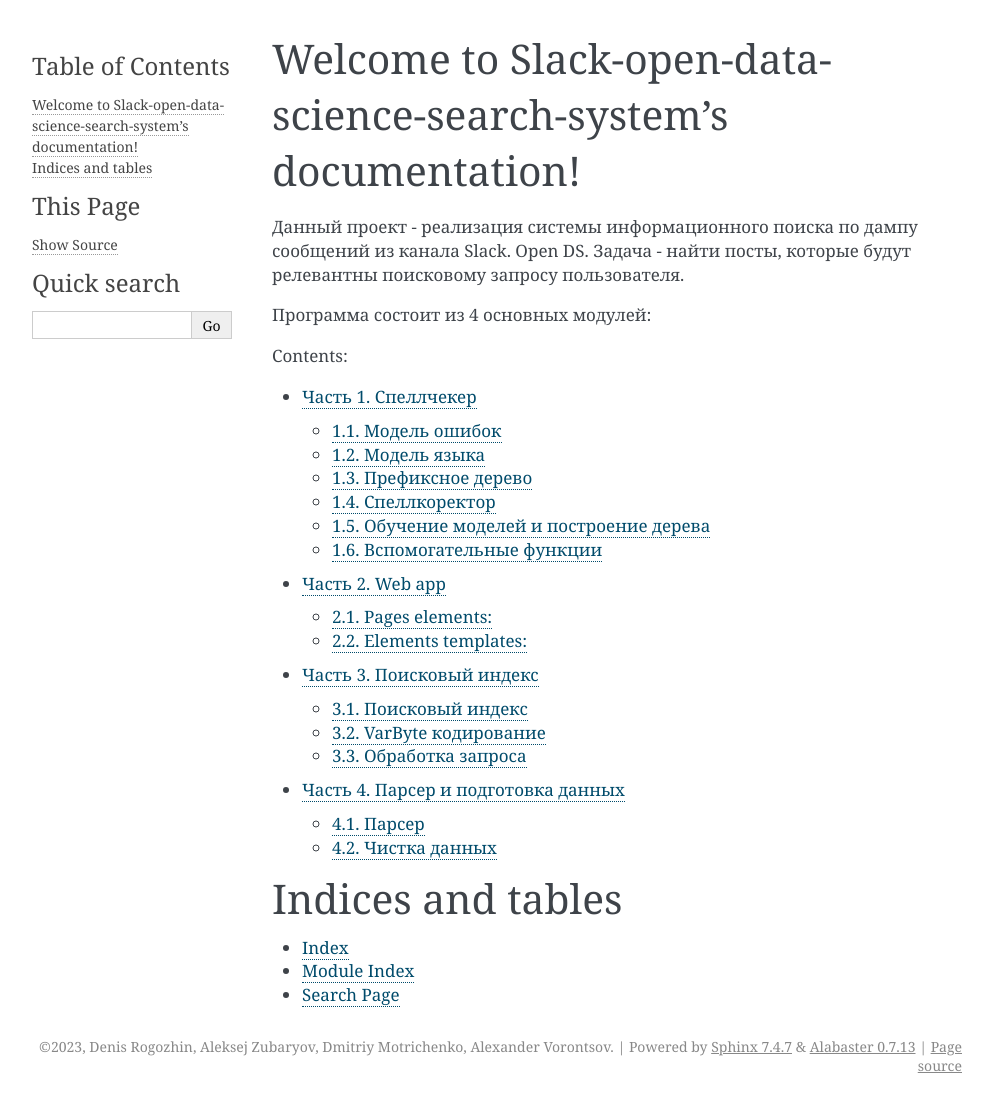
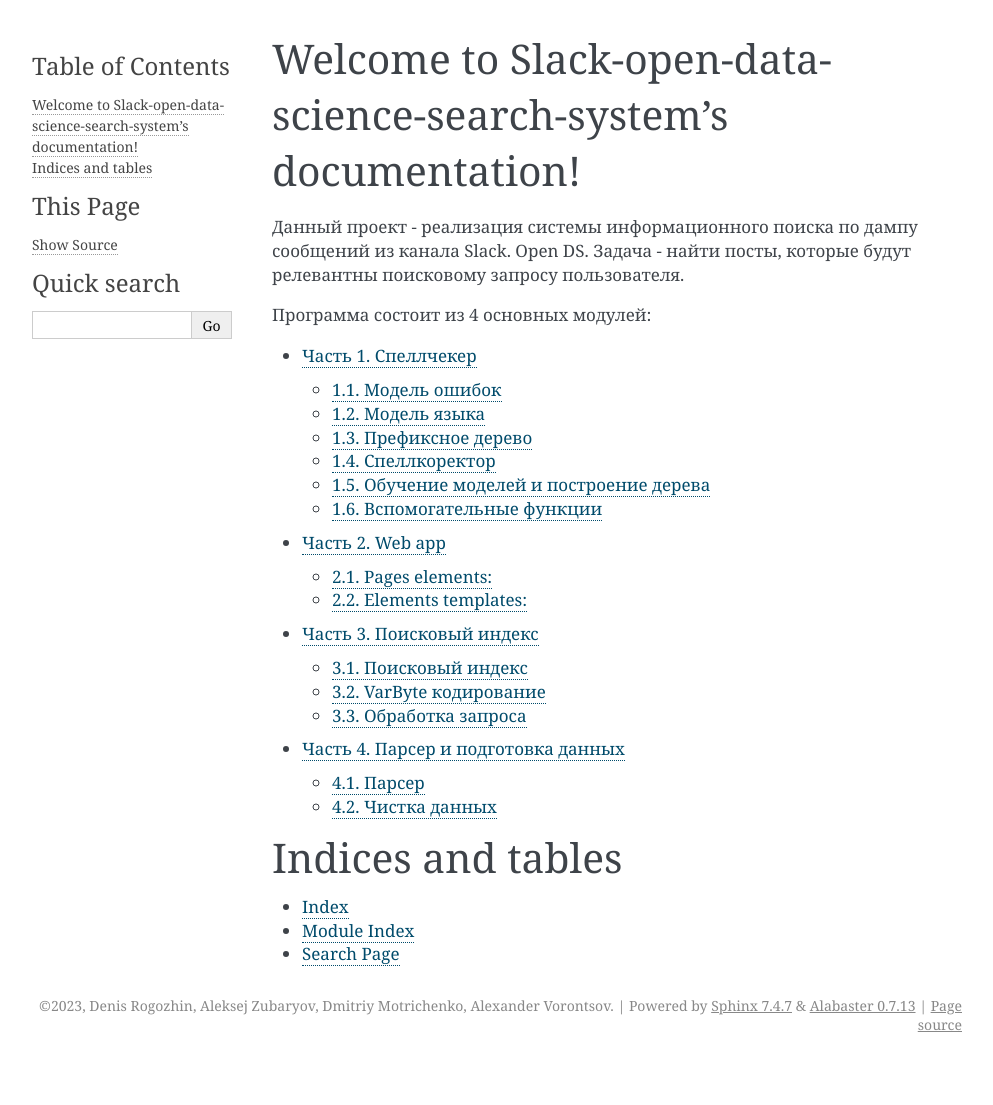
Before and after one commit to DenisRogozhin/Slack-open-data-science-search-system, a Sphinx documentation site: the page built from doc/index.rst, in a window 1280 px wide. Shown: the whole page, without its empty margins (148-1141 px from the left). Built offline with Sphinx 7.4.7, drawn with Linux system fonts in a browser that asks for light colours; after the commit the page ends 1064 px from its top, so only the background shows below that.

Commit message:
fix modules description in doc (#17)

```diff
--- a/doc/index.rst
+++ b/doc/index.rst
@@ -8,12 +8,9 @@
 Данный проект - реализация системы информационного поиска по дампу сообщений из канала Slack. Open DS.
 Задача - найти посты, которые будут релевантны поисковому запросу пользователя.
 
-
-Программа состоит из 4 основных модулей:
-
 .. toctree::
    :maxdepth: 2
-   :caption: Contents:
+   :caption: Программа состоит из 4 основных модулей:
 
    spellchecker
    web_app
--- a/doc/spellchecker.rst
+++ b/doc/spellchecker.rst
@@ -1,7 +1,7 @@
 Часть 1. Спеллчекер
 ========================================
 Задача данной системы - исправление опечаток в запросе пользователя.
-Исправление происходит с использованием оценки вероятности исправленного запроса, рассчитанной с помощью модели языка, и вероятности ошибки из модели ошибок. Поиск кандидатов на исправление генерируется с помощью поиска по префиксному дереву.
+Исправление происходит с использованием оценки вероятности исправленного запроса, рассчитанной с помощью модели языка, и вероятности ошибки из модели ошибок. Поиск кандидатов на исправление генерируется с помощью поиска по префиксному дереву. Выбор исправления происходит с омощью ранжирования по вероятностям из модели языка о модели ошибок.
 
 1.1. Модель ошибок
 ------------------
--- a/doc/web_app.rst
+++ b/doc/web_app.rst
@@ -1,6 +1,6 @@
 Часть 2. Web app
 ========================================
-Реализация интерфейса приложения
+Реализация веб интерфейса приложения.
 
 2.1. Pages elements:
 --------------------
```
